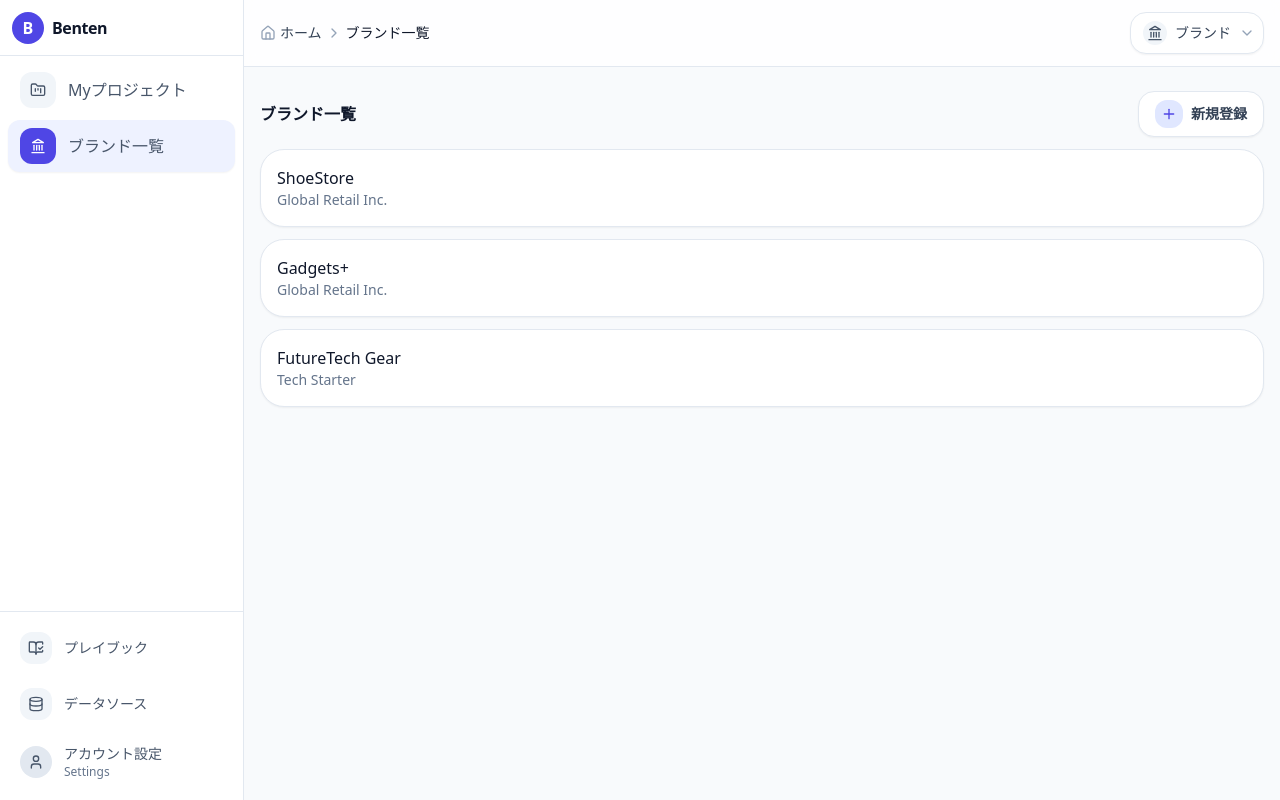
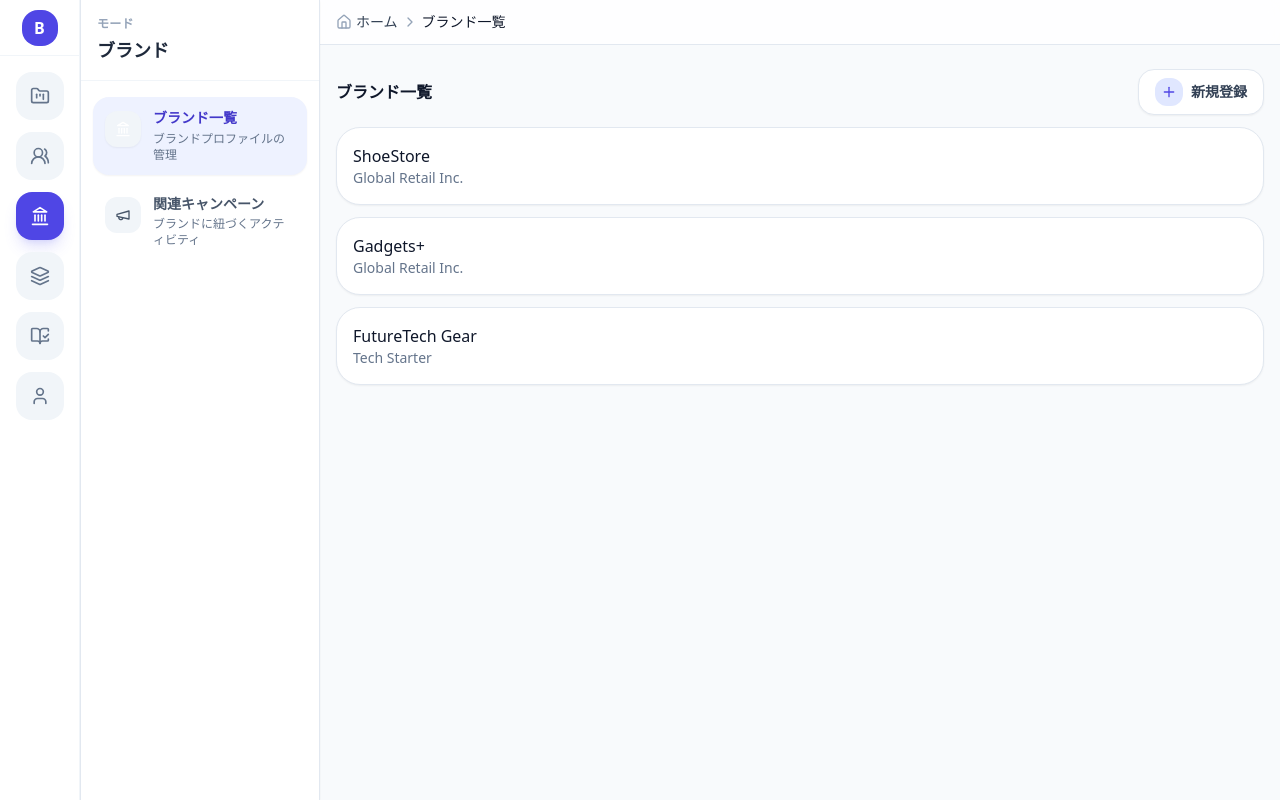
Before and after one commit to aony1215/benten_prototype, a Next.js app: page /brands in a window 1280 px wide. Built offline with nearby package versions, Linux system fonts and the light colour scheme.

Commit message:
Integrate settings view into sidebar nav

```diff
--- a/components/Shell.tsx
+++ b/components/Shell.tsx
@@ -1,157 +1,310 @@
 'use client'
+
 import Link from 'next/link'
 import { usePathname, useSearchParams } from 'next/navigation'
 import type { ReadonlyURLSearchParams } from 'next/navigation'
-import { ViewSwitch, useCurrentView, type ViewId } from '@/components/ViewSwitch'
 import { Breadcrumbs, Crumb } from '@/components/Breadcrumbs'
-import { BookOpenCheck, FolderKanban, Users2, Landmark, Layers, User, Database } from 'lucide-react'
 import { clsx } from 'clsx'
 import React from 'react'
+import {
+  BarChart3,
+  BookOpenCheck,
+  Database,
+  FilePenLine,
+  FolderKanban,
+  Landmark,
+  Layers,
+  Megaphone,
+  NotebookPen,
+  Sparkles,
+  User,
+  Users2,
+} from 'lucide-react'
+import { resolveViewHome, useCurrentView, VIEWS, type ViewId } from '@/components/ViewSwitch'
 
-type NavItem = { href: string; label: string; icon?: React.ComponentType<any> }
+type ModeNavDefinition = {
+  path: string
+  label: string
+  description?: string
+  icon: React.ComponentType<any>
+  params?: Record<string, string>
+}
 
-function useNav(): { items: NavItem[] } {
-  const v = useCurrentView()
-  const items: Record<string, NavItem[]> = {
+type ModeNavItem = ModeNavDefinition & {
+  href: string
+  isActive: boolean
+}
+
+type ModeOption = {
+  id: ViewId
+  label: string
+  icon: React.ComponentType<any>
+  href: string
+  isActive: boolean
+}
+
+const MODE_NAV_DEFINITIONS: Record<ViewId, ModeNavDefinition[]> = {
+  projects: [
+    {
+      path: '/projects/my',
+      label: 'Myプロジェクト',
+      description: '担当プロジェクトの状況を確認',
+      icon: FolderKanban,
+    },
+    {
+      path: '/projects/my',
+      label: 'レポート',
+      description: '最新の成果物と指標をチェック',
+      params: { section: 'reports' },
+      icon: BarChart3,
+    },
+  ],
   customer: [
-      { href: '/projects/my', label: 'Myプロジェクト', icon: FolderKanban },
-      { href: '/customers', label: '顧客一覧', icon: Users2 },
+    {
+      path: '/customers',
+      label: '顧客一覧',
+      description: '管理中の顧客アカウント',
+      icon: Users2,
+    },
+    {
+      path: '/customers',
+      label: 'ショートカット',
+      description: '重要な顧客ビューへ素早く移動',
+      params: { section: 'shortcuts' },
+      icon: Sparkles,
+    },
   ],
   brand: [
-      { href: '/projects/my', label: 'Myプロジェクト', icon: FolderKanban },
-      { href: '/brands', label: 'ブランド一覧', icon: Landmark },
+    {
+      path: '/brands',
+      label: 'ブランド一覧',
+      description: 'ブランドプロファイルの管理',
+      icon: Landmark,
+    },
+    {
+      path: '/brands',
+      label: '関連キャンペーン',
+      description: 'ブランドに紐づくアクティビティ',
+      params: { section: 'campaigns' },
+      icon: Megaphone,
+    },
   ],
   program: [
-      { href: '/projects/my', label: 'Myプロジェクト', icon: FolderKanban },
-      { href: '/programs', label: 'プログラム一覧', icon: Layers },
+    {
+      path: '/programs',
+      label: 'プログラム一覧',
+      description: '進行中のプログラムを俯瞰',
+      icon: Layers,
+    },
+    {
+      path: '/programs',
+      label: 'テンプレート',
+      description: '再利用可能なプログラム設計',
+      params: { section: 'templates' },
+      icon: NotebookPen,
+    },
+  ],
+  playbook: [
+    {
+      path: '/playbooks',
+      label: 'プレイブック',
+      description: 'チームで共有する運用ナレッジ',
+      icon: BookOpenCheck,
+    },
+    {
+      path: '/playbooks',
+      label: '下書き',
+      description: '作成途中のプレイブック',
+      params: { section: 'drafts' },
+      icon: FilePenLine,
+    },
+  ],
+  settings: [
+    {
+      path: '/settings',
+      label: 'アカウント設定',
+      description: 'プロフィールや通知設定を管理',
+      icon: User,
+    },
+    {
+      path: '/datasources',
+      label: 'データソース',
+      description: '接続済みの外部データを管理',
+      icon: Database,
+    },
   ],
 }
-  return { items: items[v] }
+
+const CONTROLLED_QUERY_KEYS = Array.from(
+  new Set(
+    Object.values(MODE_NAV_DEFINITIONS)
+      .flat()
+      .flatMap(def => Object.keys(def.params ?? {})),
+  ),
+)
+
+function createHrefWithView(
+  path: string,
+  sp: ReadonlyURLSearchParams | null,
+  view: ViewId,
+  extraParams?: Record<string, string>,
+): string {
+  const params = new URLSearchParams(sp?.toString() || '')
+  CONTROLLED_QUERY_KEYS.forEach(key => {
+    if (!extraParams || !(key in extraParams)) {
+      params.delete(key)
+    }
+  })
+  params.set('v', view)
+  if (extraParams) {
+    Object.entries(extraParams).forEach(([key, value]) => {
+      params.set(key, value)
+    })
+  }
+  const query = params.toString()
+  return query ? `${path}?${query}` : `${path}`
 }
 
-const persistentItems: NavItem[] = [
-  { href: '/playbooks', label: 'プレイブック', icon: BookOpenCheck },
-  { href: '/datasources', label: 'データソース', icon: Database },
-]
+function buildModeOptions(
+  sp: ReadonlyURLSearchParams | null,
+  currentView: ViewId,
+): ModeOption[] {
+  return VIEWS.map(view => ({
+    id: view.id,
+    label: view.label,
+    icon: view.icon,
+    href: createHrefWithView(resolveViewHome(view.id), sp, view.id),
+    isActive: currentView === view.id,
+  }))
+}
 
-function withView(href: string, sp: ReadonlyURLSearchParams | null, fallbackView: ViewId): string {
-  const params = new URLSearchParams(sp?.toString() || '')
-  if (!params.get('v')) params.set('v', fallbackView)
-  return `${href}?${params.toString()}`
+function buildModeNavItems(
+  definitions: ModeNavDefinition[],
+  sp: ReadonlyURLSearchParams | null,
+  currentView: ViewId,
+  pathname: string,
+): ModeNavItem[] {
+  return definitions.map(def => {
+    const href = createHrefWithView(def.path, sp, currentView, def.params)
+    const basePath = def.path
+    const matchesPath = pathname === basePath || pathname.startsWith(`${basePath}/`)
+    const matchesParams = def.params
+      ? Object.entries(def.params).every(([key, value]) => sp?.get(key) === value)
+      : true
+    const isActive = matchesPath && matchesParams
+    return { ...def, href, isActive }
+  })
+}
+
+function useNav() {
+  const pathname = usePathname() || '/'
+  const sp = useSearchParams()
+  const currentView = useCurrentView()
+
+  const modeOptions = buildModeOptions(sp, currentView)
+  const subNavDefinitions = MODE_NAV_DEFINITIONS[currentView] ?? []
+  const items = buildModeNavItems(subNavDefinitions, sp, currentView, pathname)
+
+  return { modeOptions, items, currentView, isExpanded: items.length > 0 }
 }
 
 export function Shell({ children, crumbs }: { children: React.ReactNode; crumbs?: Crumb[] }) {
-  const pathname = usePathname() || '/'
-  const sp = useSearchParams()
-  const currentView = useCurrentView()
-  const { items } = useNav()
+  const { modeOptions, items, isExpanded } = useNav()
+  const activeMode = modeOptions.find(mode => mode.isActive)
 
   return (
     <div className="min-h-screen bg-slate-50 text-slate-900">
-      {/* Left nav */}
-      <aside className="fixed inset-y-0 left-0 z-40 w-[244px] border-r border-slate-200 bg-white flex flex-col">
-        <div className="h-14 px-3 border-b border-slate-200 flex items-center gap-2">
-          <div className="h-8 w-8 rounded-2xl bg-indigo-600 text-white grid place-items-center font-bold">B</div>
-          <div className="font-semibold tracking-tight">Benten</div>
+      <aside className="fixed inset-y-0 left-0 z-40 flex w-[320px] border-r border-slate-200 bg-white shadow-sm">
+        <div className="flex w-20 flex-col border-r border-slate-100 bg-white">
+          <div className="flex h-14 items-center justify-center border-b border-slate-100">
+            <div className="grid h-9 w-9 place-items-center rounded-2xl bg-indigo-600 font-semibold text-white">B</div>
           </div>
-        <nav className="flex-1 overflow-y-auto p-2">
-          {items.map(it => {
-            const Icon = it.icon || FolderKanban
-            const active = pathname.startsWith(it.href)
+          <nav className="flex-1 space-y-3 py-4">
+            {modeOptions.map(option => {
+              const Icon = option.icon
               return (
-              <div key={it.href} className="mb-1">
                 <Link
-                  href={withView(it.href, sp, currentView)}
-                  aria-current={active ? 'page' : undefined}
+                  key={option.id}
+                  href={option.href}
+                  aria-current={option.isActive ? 'page' : undefined}
                   className={clsx(
-                    'group flex items-center gap-3 rounded-xl px-3 py-2 font-medium text-slate-600 transition-colors duration-150 focus-visible:outline-none focus-visible:ring-2 focus-visible:ring-indigo-200',
-                    active
-                      ? 'bg-indigo-50 text-indigo-700 shadow-sm'
-                      : 'hover:bg-indigo-50/70 hover:text-indigo-700',
+                    'mx-auto flex h-12 w-12 items-center justify-center rounded-2xl text-slate-500 transition-all duration-200 focus-visible:outline-none focus-visible:ring-2 focus-visible:ring-indigo-200',
+                    option.isActive
+                      ? 'bg-indigo-600 text-white shadow-lg shadow-indigo-500/20'
+                      : 'bg-slate-100 hover:bg-indigo-100 hover:text-indigo-700',
+                  )}
+                >
+                  <Icon className="h-5 w-5" />
+                  <span className="sr-only">{option.label}</span>
+                </Link>
+              )
+            })}
+          </nav>
+        </div>
+        <div
+          className={clsx(
+            'flex flex-1 flex-col border-l border-slate-200 bg-white transition-[width] duration-300 ease-in-out',
+            isExpanded ? 'w-[240px]' : 'w-0',
           )}
         >
           <div
             className={clsx(
-                      'grid h-9 w-9 place-items-center rounded-xl transition-colors duration-150',
-                      active
-                        ? 'bg-indigo-600 text-white'
-                        : 'bg-slate-100 text-slate-600 group-hover:bg-indigo-100 group-hover:text-indigo-700',
+              'flex h-full flex-col overflow-hidden transition-opacity duration-200',
+              isExpanded ? 'opacity-100' : 'pointer-events-none opacity-0',
             )}
           >
-                    <Icon className="w-4 h-4" />
+            <div className="border-b border-slate-100 px-4 py-4">
+              <div className="text-xs font-semibold uppercase tracking-wide text-slate-400">モード</div>
+              <div className="mt-1 text-lg font-semibold text-slate-800">{activeMode?.label}</div>
             </div>
-                  <span>{it.label}</span>
+            <nav className="flex-1 space-y-2 overflow-y-auto px-3 py-4">
+              {items.map(item => {
+                const Icon = item.icon
+                const keySuffix = item.params
+                  ? Object.entries(item.params)
+                      .map(([k, v]) => `${k}:${v}`)
+                      .join('|')
+                  : 'root'
+                return (
+                  <Link
+                    key={`${item.path}-${keySuffix}`}
+                    href={item.href}
+                    aria-current={item.isActive ? 'page' : undefined}
+                    className={clsx(
+                      'group flex items-start gap-3 rounded-2xl px-3 py-3 text-sm transition-colors duration-150 focus-visible:outline-none focus-visible:ring-2 focus-visible:ring-indigo-200',
+                      item.isActive
+                        ? 'bg-indigo-50 text-indigo-700 shadow-sm'
+                        : 'text-slate-600 hover:bg-indigo-50/70 hover:text-indigo-700',
+                    )}
+                  >
+                    <span
+                      className={clsx(
+                        'mt-0.5 grid h-9 w-9 place-items-center rounded-xl border border-transparent bg-slate-100 text-slate-600 transition-colors duration-150',
+                        item.isActive
+                          ? 'border-indigo-100 bg-indigo-600 text-white shadow-sm'
+                          : 'group-hover:bg-indigo-100 group-hover:text-indigo-700',
+                      )}
+                    >
+                      <Icon className="h-4 w-4" />
+                    </span>
+                    <span className="flex-1">
+                      <span className="block text-sm font-semibold leading-tight">{item.label}</span>
+                      {item.description ? (
+                        <span className="mt-1 block text-xs text-slate-500">{item.description}</span>
+                      ) : null}
+                    </span>
                   </Link>
-              </div>
                 )
               })}
             </nav>
-        <div className="border-t border-slate-200 p-3 space-y-2">
-          {persistentItems.map(it => {
-            const Icon = it.icon || FolderKanban
-            const active = pathname.startsWith(it.href)
-            return (
-              <Link
-                key={it.href}
-                href={withView(it.href, sp, currentView)}
-                aria-current={active ? 'page' : undefined}
-                className={clsx(
-                  'group flex items-center gap-3 rounded-xl px-2 py-2 text-sm font-medium text-slate-600 transition-colors duration-150 focus-visible:outline-none focus-visible:ring-2 focus-visible:ring-indigo-200',
-                  active
-                    ? 'bg-indigo-50 text-indigo-700 shadow-sm'
-                    : 'hover:bg-indigo-50/70 hover:text-indigo-700',
-                )}
-              >
-                <div
-                  className={clsx(
-                    'grid h-8 w-8 place-items-center rounded-xl transition-colors duration-150',
-                    active
-                      ? 'bg-indigo-600 text-white'
-                      : 'bg-slate-100 text-slate-600 group-hover:bg-indigo-100 group-hover:text-indigo-700',
-                  )}
-                >
-                  <Icon className="w-4 h-4" />
           </div>
-                <span>{it.label}</span>
-              </Link>
-            )
-          })}
-          <Link
-            href={withView('/settings', sp, currentView)}
-            className={clsx(
-              'group flex items-center gap-3 rounded-xl px-2 py-2 text-sm font-medium text-slate-600 transition-colors duration-150 hover:bg-indigo-50/70 hover:text-indigo-700 focus-visible:outline-none focus-visible:ring-2 focus-visible:ring-indigo-200',
-              pathname.startsWith('/settings') && 'bg-indigo-50 text-indigo-700 shadow-sm',
-            )}
-          >
-            <div
-              className={clsx(
-                'grid h-8 w-8 place-items-center rounded-full transition-colors duration-150',
-                pathname.startsWith('/settings')
-                  ? 'bg-indigo-600 text-white'
-                  : 'bg-slate-200 text-slate-600 group-hover:bg-indigo-100 group-hover:text-indigo-700',
-              )}
-            >
-              <User
-                className={clsx(
-                  'w-4 h-4',
-                  pathname.startsWith('/settings') ? 'text-white' : undefined,
-                )}
-              />
-            </div>
-            <div className="flex-1">
-              <div className="text-sm font-medium">アカウント設定</div>
-              <div className="text-xs text-slate-500">Settings</div>
-            </div>
-          </Link>
         </div>
       </aside>
 
-      {/* Header */}
-      <div className="ml-[244px] min-h-screen">
+      <div className="ml-[320px] min-h-screen">
         <header className="sticky top-0 z-30 border-b border-slate-200 bg-white/80 backdrop-blur">
-          <div className="mx-auto max-w-6xl px-4 py-3 flex items-center justify-between gap-3">
+          <div className="mx-auto flex max-w-6xl items-center justify-between gap-3 px-4 py-3">
             <Breadcrumbs crumbs={crumbs} />
-            <ViewSwitch />
           </div>
         </header>
         <main className="mx-auto max-w-6xl px-4 py-6">{children}</main>
--- a/components/ViewSwitch.tsx
+++ b/components/ViewSwitch.tsx
@@ -1,135 +1,59 @@
 'use client'
 
-import { useEffect, useRef, useState } from 'react'
-import { usePathname, useRouter, useSearchParams } from 'next/navigation'
-import { Users2, Landmark, Layers, ChevronDown, Check } from 'lucide-react'
+import { usePathname, useSearchParams } from 'next/navigation'
+import { BookOpenCheck, FolderKanban, Landmark, Layers, User, Users2 } from 'lucide-react'
+import type { ComponentType } from 'react'
 
-const VIEWS = [
-  { id: 'customer', label: '顧客', Icon: Users2 },
-  { id: 'brand', label: 'ブランド', Icon: Landmark },
-  { id: 'program', label: 'プログラム', Icon: Layers },
-] as const
+export type ViewId = 'projects' | 'customer' | 'brand' | 'program' | 'playbook' | 'settings'
 
-export type ViewId = typeof VIEWS[number]['id']
+export type ViewConfig = {
+  id: ViewId
+  label: string
+  icon: ComponentType<any>
+  home: string
+}
+
+export const VIEWS: ViewConfig[] = [
+  { id: 'projects', label: 'Myプロジェクト', icon: FolderKanban, home: '/projects/my' },
+  { id: 'customer', label: '顧客', icon: Users2, home: '/customers' },
+  { id: 'brand', label: 'ブランド', icon: Landmark, home: '/brands' },
+  { id: 'program', label: 'プログラム', icon: Layers, home: '/programs' },
+  { id: 'playbook', label: 'プレイブック', icon: BookOpenCheck, home: '/playbooks' },
+  { id: 'settings', label: 'アカウント設定', icon: User, home: '/settings' },
+]
+
+const PATH_VIEW_MAP: Array<{ prefix: string; view: ViewId }> = [
+  { prefix: '/projects/my', view: 'projects' },
+  { prefix: '/customers', view: 'customer' },
+  { prefix: '/brands', view: 'brand' },
+  { prefix: '/programs', view: 'program' },
+  { prefix: '/playbooks', view: 'playbook' },
+  { prefix: '/settings', view: 'settings' },
+  { prefix: '/datasources', view: 'settings' },
+]
+
+function isViewId(value: unknown): value is ViewId {
+  return typeof value === 'string' && VIEWS.some(view => view.id === value)
+}
+
+export function resolveViewHome(id: ViewId): string {
+  const view = VIEWS.find(v => v.id === id)
+  return view?.home ?? '/'
+}
 
 export function useCurrentView(): ViewId {
   const pathname = usePathname() || '/'
   const sp = useSearchParams()
-  const forcedView = (() => {
-    if (pathname === '/customers' || pathname.startsWith('/customers/')) return 'customer'
-    if (pathname === '/brands' || pathname.startsWith('/brands/')) return 'brand'
-    if (pathname === '/programs' || pathname.startsWith('/programs/')) return 'program'
-    return null
-  })()
 
-  if (forcedView) {
-    return forcedView
+  const forced = PATH_VIEW_MAP.find(entry => pathname === entry.prefix || pathname.startsWith(`${entry.prefix}/`))
+  if (forced) {
+    return forced.view
   }
 
-  const v = sp?.get('v') as ViewId | null
-  if (v && ['customer', 'brand', 'program'].includes(v)) {
-    return v
+  const fromQuery = sp?.get('v')
+  if (isViewId(fromQuery)) {
+    return fromQuery
   }
 
-  return 'customer'
+  return 'projects'
 }
-
-export function ViewSwitch() {
-  const router = useRouter()
-  const sp = useSearchParams()
-  const current = useCurrentView()
-  const [isOpen, setIsOpen] = useState(false)
-  const menuRef = useRef<HTMLDivElement | null>(null)
-
-  useEffect(() => {
-    const handleClickOutside = (event: MouseEvent) => {
-      if (menuRef.current && !menuRef.current.contains(event.target as Node)) {
-        setIsOpen(false)
-      }
-    }
-
-    const handleKeyDown = (event: KeyboardEvent) => {
-      if (event.key === 'Escape') {
-        setIsOpen(false)
-      }
-    }
-
-    document.addEventListener('mousedown', handleClickOutside)
-    document.addEventListener('keydown', handleKeyDown)
-    return () => {
-      document.removeEventListener('mousedown', handleClickOutside)
-      document.removeEventListener('keydown', handleKeyDown)
-    }
-  }, [])
-
-  const setView = (next: ViewId) => {
-    const viewHomes: Record<ViewId, string> = {
-      customer: '/customers',
-      brand: '/brands',
-      program: '/programs',
-    }
-
-    const params = new URLSearchParams(sp?.toString() || '')
-    params.set('v', next)
-    router.push(`${viewHomes[next]}?${params.toString()}`)
-  }
-
-  const selectedView = VIEWS.find(view => view.id === current) ?? VIEWS[0]
-  const SelectedIcon = selectedView.Icon
-
-  return (
-    <div ref={menuRef} className="relative inline-flex text-sm font-medium">
-      <button
-        type="button"
-        aria-haspopup="menu"
-        aria-expanded={isOpen}
-        aria-label="ビュー切り替え"
-        onClick={() => setIsOpen(open => !open)}
-        className="flex items-center gap-2 rounded-2xl border border-slate-200 bg-white py-2 pl-3 pr-2 text-slate-700 shadow-sm transition hover:border-slate-300 hover:bg-slate-50 focus:outline-none focus:ring-2 focus:ring-indigo-500/60"
-      >
-        <span className="grid h-6 w-6 place-items-center rounded-xl bg-slate-100 text-slate-600">
-          <SelectedIcon className="h-4 w-4" aria-hidden="true" />
-        </span>
-        <span>{selectedView.label}</span>
-        <ChevronDown
-          className={`h-4 w-4 text-slate-400 transition-transform ${isOpen ? 'rotate-180' : ''}`}
-          aria-hidden="true"
-        />
-      </button>
-      {isOpen ? (
-        <div
-          role="menu"
-          aria-label="ビューの選択肢"
-          className="absolute right-0 top-full z-20 mt-2 w-48 rounded-2xl border border-slate-200 bg-white p-2 shadow-lg ring-1 ring-black/5"
-        >
-          {VIEWS.map(({ id, label, Icon }) => {
-            const isActive = current === id
-            return (
-              <button
-                key={id}
-                type="button"
-                role="menuitemradio"
-                aria-checked={isActive}
-                onClick={() => {
-                  setIsOpen(false)
-                  if (id !== current) {
-                    setView(id)
-                  }
-                }}
-                className={`flex w-full items-center gap-3 rounded-xl px-3 py-2 text-left transition hover:bg-slate-100 focus:outline-none focus:ring-2 focus:ring-indigo-500/60 ${
-                  isActive ? 'bg-indigo-50 text-indigo-700' : 'text-slate-700'
-                }`}
-              >
-                <span className="grid h-7 w-7 place-items-center rounded-xl bg-slate-100">
-                  <Icon className="h-4 w-4" aria-hidden="true" />
-                </span>
-                <span className="flex-1 font-medium">{label}</span>
-                {isActive ? <Check className="h-4 w-4" aria-hidden="true" /> : null}
-              </button>
-            )
-          })}
-        </div>
-      ) : null}
-    </div>
-  )
-}
```
Lines whose indentation alone changed are shown as unchanged.
